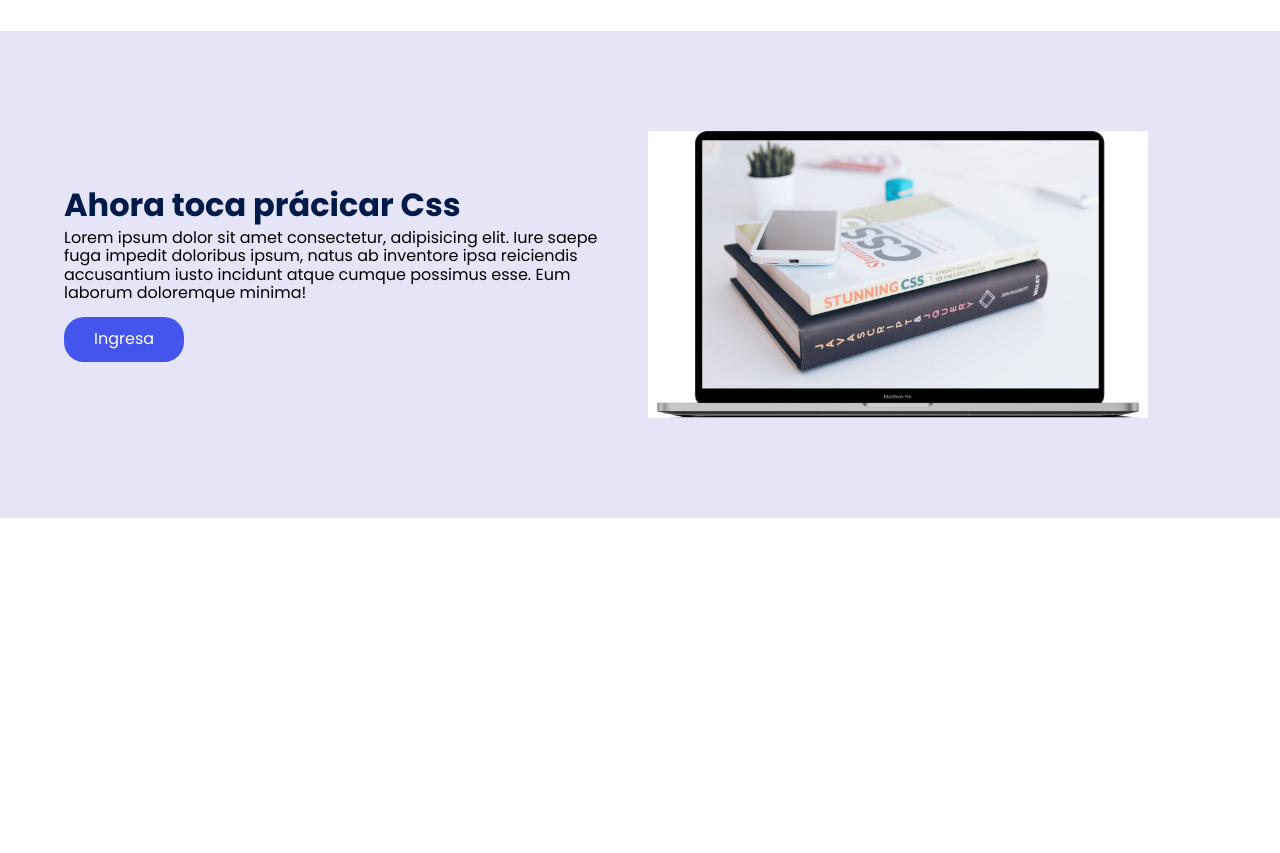
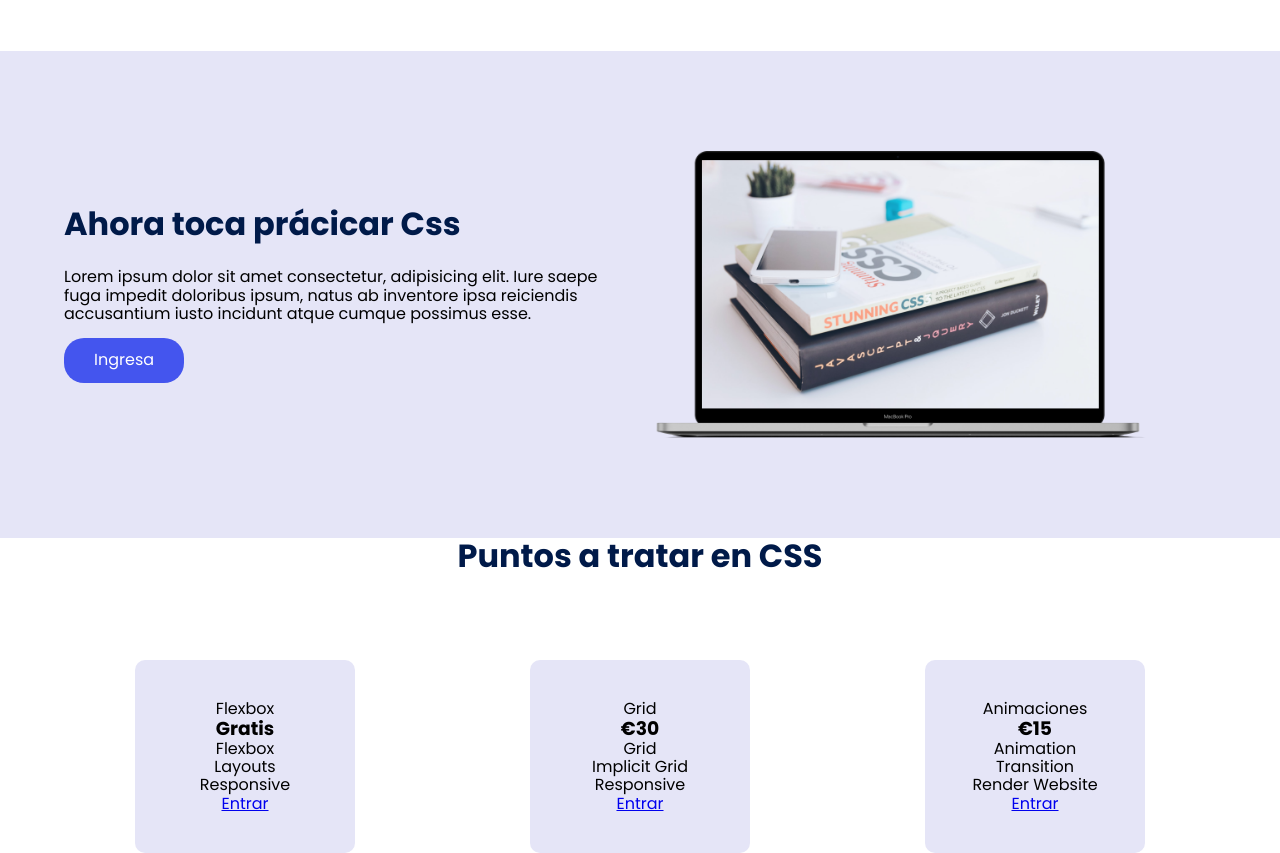
Before and after one commit to Paola-Arce/Landing-Page, a plain HTML site: page index.html in a window 1280 px wide. Shown: the part 1320-2173 px from the top of the page. Before the commit the page ends 1838 px from the top, so only its background shows below. Drawn offline with Linux system fonts and the light colour scheme.

Commit message:
cargando la tercera sección de la página

```diff
--- a/css/style.css
+++ b/css/style.css
@@ -125,7 +125,7 @@ body{
 .subtitle{
     color:var(--color-title);
     font-size: 2rem;
-    margin-bottom: .3125rem;
+    margin-bottom: 1.5625rem;
 }
 
 .about__paragraph{
@@ -178,10 +178,38 @@ body{
 
 .knowledge_paragraph{
     line-height: 1.8;
-    margin-bottom: 1.5625rem;
+    margin-bottom: 15px;
 }
 
 .knowledge__img{
     width: 100%;
     display: block;
 }
+
+/*Price*/
+
+.price{
+    text-align: center;
+}
+
+.price__table{
+    padding-top: 3.75rem;
+    display: flex;
+    flex-wrap: wrap;
+    gap: 2.5em;
+    justify-content: space-evenly;
+    align-items: center;
+}
+
+.price__element{
+    background-color: #e5e5f7;
+    text-align: center;
+    border-radius:10px;
+    width: 13.75rem;
+    padding: 2.5rem;
+    --color-plan: #696871;
+    --color-price: #1d293f;
+    --bg-cta:#ffff;
+    --color-cta:#5454d4;
+    --color-items:#695871;
+}
--- a/index.html
+++ b/index.html
@@ -17,8 +17,7 @@
         </div>
 
         <ul class="nav__link nav_link--menu"> <!-- elemento hijo 2 -->
-
-          <li class="nav__items">
+        <li class="nav__items">
             <a href="#" class="nav__links">Inicio</a>
           </li>
           <li class="nav__items">
@@ -72,18 +71,59 @@
           </article>
         </div>
       </section>
+
       <section class="knowledge">
         <div class="knowledge__container container">
           <div class="knowledge__texts">
             <h2 class="subtitle">Ahora toca prácicar Css</h2>
-            <p class="knowledge__paragraph">Lorem ipsum dolor sit amet consectetur, adipisicing elit. Iure saepe fuga impedit doloribus ipsum, natus ab inventore ipsa reiciendis accusantium iusto incidunt atque cumque possimus esse. Eum laborum doloremque minima!</p>
+            <p class="knowledge__paragraph">Lorem ipsum dolor sit amet consectetur, adipisicing elit. Iure saepe fuga impedit doloribus ipsum, natus ab inventore ipsa reiciendis accusantium iusto incidunt atque cumque possimus esse.</p>
             <a href="#" class="cta">Ingresa</a>
           </div>
           <figure class="knowledge__picture">
-            <img src="./image/mbook.jpg" alt="macbook" class="knowledge__img">
+            <img src="./image/macbook.png" alt="macbook" class="knowledge__img">
           </figure>
         </div>
+
       </section>
+
+      <sectio class="price container">
+        <h2 class="subtitle">Puntos a tratar en CSS</h2>
+        <div class="price__table">
+          <div class="price__element">
+            <p class="price__name">Flexbox</p>
+            <h3 class="price__rice">Gratis</h3>
+            <div class="price__items">
+              <p class="price__feature">Flexbox</p>
+              <p class="price__feature">Layouts</p>
+              <p class="price__feature">Responsive</p>
+            </div>
+            <a href="#" class="price__cta">Entrar</a>
+          </div>
+
+          <div class="price__element price__element--best">
+            <p class="price__name">Grid</p>
+            <h3 class="price__price">€30</h3>
+            <div class="price__items">
+              <p class="price__feature">Grid</p>
+              <p class="price__feature">Implicit Grid</p>
+              <p class="price__feature">Responsive</p>
+            </div>
+            <a href="#" class="price__cta">Entrar</a>
+          </div>
+
+          <div class="price__element">
+            <p class="price___name">Animaciones</p>
+            <h3 class="price__price">€15</h3>
+            <div class="price__tems">
+              <p class="price__feature">Animation</p>
+              <p class="price__feature">Transition</p>
+              <p class="price__feature">Render Website</p>
+            </div>
+            <a href="#" class="price__cta">Entrar</a>
+          </div>
+        </div>
+
+        </section>
     </main>
 
   </body>
```
Also changed, not shown: image/macbook.png (added), image/mbook.jpg (deleted).
